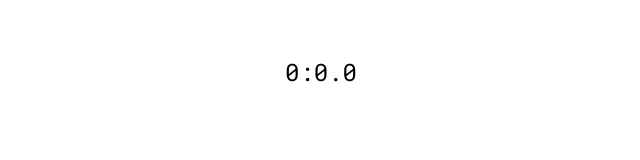
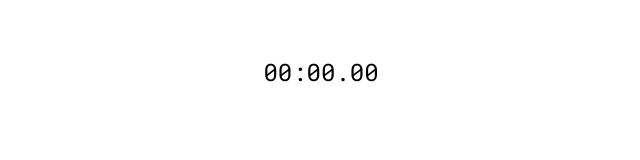
Before and after one commit to MateCon/cube-timer, a React (Create React App) app: page / in a window 1280 px wide. Shown: the top 160 px of the page, without its empty margins (319-959 px from the left). Built offline with nearby package versions, Linux system fonts and the light colour scheme.

Commit message:
format time to display correctly

```diff
--- a/src/components/stopwatch.js
+++ b/src/components/stopwatch.js
@@ -1,6 +1,7 @@
 import React, { useState, useEffect } from 'react';
 import useStopwatch from '../helpers/useStopwatch';
 import useTimer from '../helpers/useTimer';
+import { format_time } from '../helpers/helper-methods';
 
 const Stopwatch = () => {
     const [{ minutes, seconds, hundredths, start, pause, reset, isRunning }] = useStopwatch({ autoStart: false });
@@ -65,7 +66,7 @@ const Stopwatch = () => {
         {
             showInspection
                 ? <p style={{'color': color}}>{inspection.seconds}</p>
-                : <p style={{'color': color}}>{`${minutes}:${seconds}.${hundredths}`}</p>
+                : <p style={{'color': color}}>{format_time(minutes, seconds, hundredths)}</p>
         }
       </div>
     );
--- /dev/null
+++ b/src/helpers/helper-methods.js
@@ -0,0 +1,7 @@
+export const format_time = (minutes, seconds, hundreads) => {
+    const add_0 = n => n < 10 ? '0' : '';
+    const new_min = add_0(minutes) + minutes.toString();
+    const new_sec = add_0(seconds) + seconds.toString();
+    const new_hun = add_0(hundreads) + hundreads.toString();
+    return new_min + ':' + new_sec + '.' + new_hun;
+}
--- a/src/helpers/useStopwatch.js
+++ b/src/helpers/useStopwatch.js
@@ -30,13 +30,13 @@ const useStopwatch = ({ autoStart = false }) => {
                 var diff = Date.now() - startDate;
                 const newTimes = { "hundredths": Math.floor(diff / 10)  };
 
-                while(newTimes.hundredths > 100) {
+                while(newTimes.hundredths >= 100) {
                     newTimes.hundredths -= 100;
                 }
 
                 newTimes["seconds"] = Math.floor(diff / 1000);
 
-                while(newTimes.seconds > 60) {
+                while(newTimes.seconds >= 60) {
                     newTimes.seconds -= 60;
                 }
 
```
